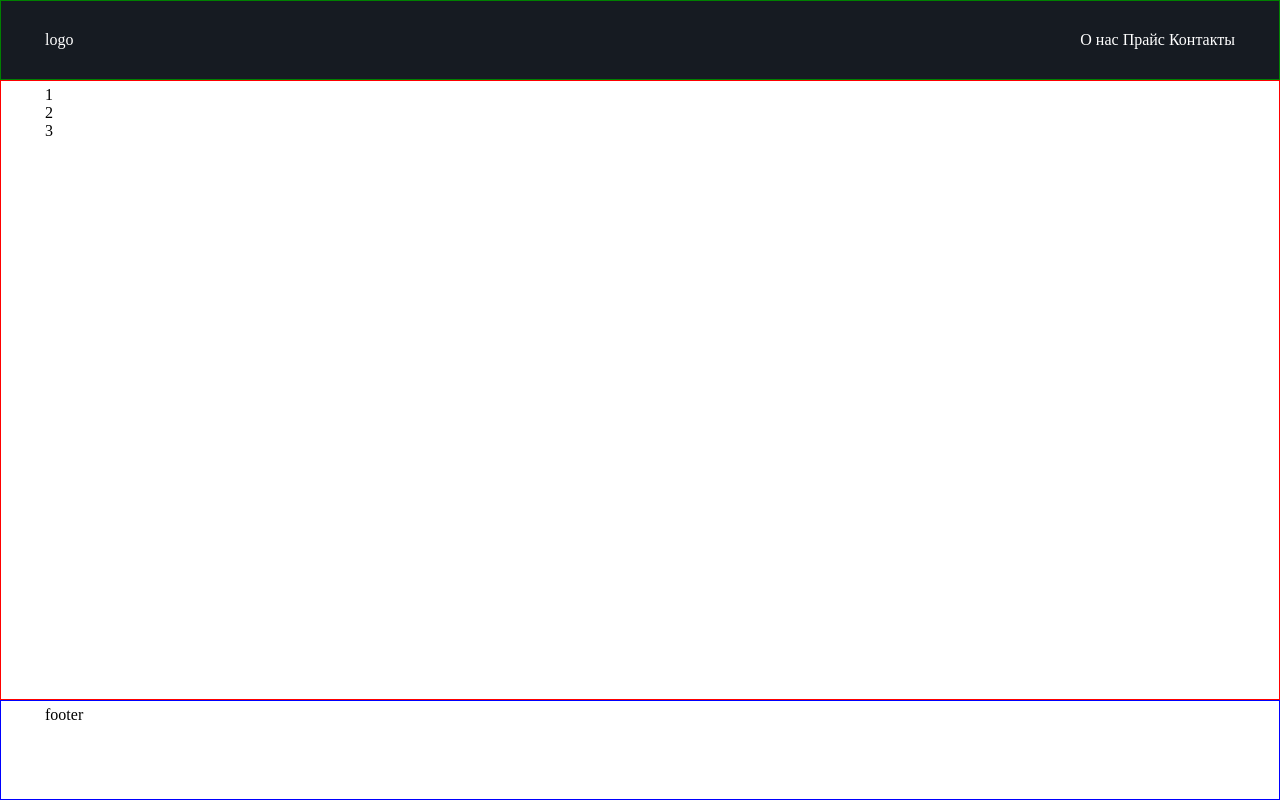
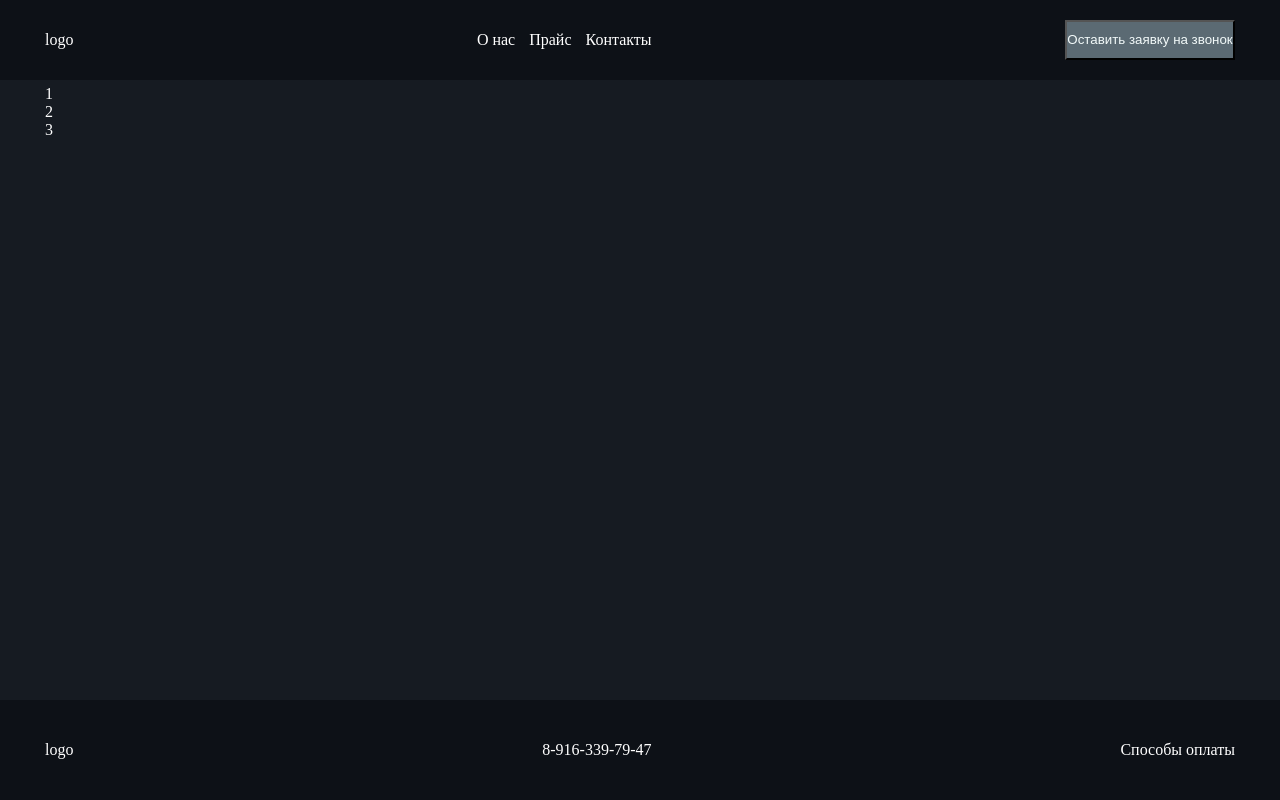
Before and after one commit to weezyvasya/sitevisitkanew, a website: page index.html in a window 1280 px wide. Drawn offline with Linux system fonts and the light colour scheme.

Commit message:
homework

```diff
--- a/index.html
+++ b/index.html
@@ -19,21 +19,26 @@
                             <li><a class="header-link" href="">Контакты</a></li>
                         </ul>
                     </nav>
+                    <div class="header-subscription">
+                        <button class="header-btn header-btn_click"><span>Оставить заявку на звонок</span></button>
+                    </div>
                 </div>
             </div>
         </header>
         <main class="main">
             <div class="container">
-                <section>1</section>
-                <section>2</section>
-                <section>3</section>
+                <section class="main-section">1</section>
+                <section class="main-section">2</section>
+                <section class="main-section">3</section>
                 <p></p>
             </div>
         </main>
         <footer class="footer">
             <div class="container">
                 <div class="footer-content">
-                    footer
+                    <div>logo</div>
+                    <div>8-916-339-79-47</div>
+                    <div>Способы оплаты</div>
                 </div>
             </div>
         </footer>
--- a/scss/daseSettings.scss
+++ b/scss/daseSettings.scss
@@ -29,17 +29,17 @@ body {
 .header{
     width: 100%;
     height: 80px;
-    border: 1px solid green;
+    // border: 1px solid green;
     flex-shrink: 0;
 }
 .main {
  width: 100%;
  flex-grow: 1;
- border: 1px solid red;
+//  border: 1px solid red;
 }
 .footer{
     width: 100%;
     height: 100px;
-    border: 1px solid blue;
+    // border: 1px solid blue;
     flex-shrink: 0;
 }
--- a/scss/footer.scss
+++ b/scss/footer.scss
@@ -0,0 +1,9 @@
+footer{
+    background-color: $supportColor;
+    color: white;
+}
+.footer-content{
+    width: 100%;
+    height: 100%;
+    @include position(space-between);
+}
--- a/scss/header.scss
+++ b/scss/header.scss
@@ -13,13 +13,68 @@
     text-decoration: none;
     color: $colorText;
     margin-right: 10px;
-    &:last-child{
-        margin-right: 0px;
-    }
+    // &:last-child{
+    //     margin-right: 0px;
+    // }
 }
 
 .header{
-    background-color: $mainColor;
+    background-color: $supportColor;
     color: $colorText;
 
 }
+.header-btn{
+    width: 170px;
+    height: 40px;
+    background-color: $btnColor;
+    color: white;
+    text-align: center;
+    line-height: 20px;
+    cursor: pointer;
+    margin: 5em 0; /* Отступ кнопок */;
+    transition: all 0.5s;
+    position: relative;
+}
+.header-btn_click span{
+    transition: all 0.3s;
+}
+header-btn_click::before{
+    content: '';
+    position: absolute;
+    bottom: 0;
+    left: 0;
+    width: 100%;
+    height: 100%;
+    z-index: 1;
+    opacity: 0;
+    transition: all 0.3s;
+    border-top-width: 1px;
+    border-bottom-width: 1px;
+    border-top-style: solid;
+    border-bottom-style: solid;
+    border-top-color: rgba(131,190,197,0.5);
+    border-bottom-color: rgba(131,190,197,0.5);
+    transform: scale(0.1, 1);
+}
+.header-btn_click:hover span {
+    letter-spacing: 2px;
+}
+.header-btn_click:hover::before {
+    opacity: 1;
+    transform: scale(1, 1);
+}
+.header-btn_click::after {
+    content: '';
+    position: absolute;
+    bottom: 0;
+    left: 0;
+    width: 100%;
+    height: 100%;
+    z-index: 1;
+    transition: all 0.3s;
+    background-color: rgba(131,190,197,0.1);
+}
+.header-btn_click:hover::after {
+    opacity: 0;
+    transform: scale(0.1, 1);
+}
--- a/scss/main.scss
+++ b/scss/main.scss
@@ -0,0 +1,4 @@
+main{
+    background-color: $mainColor;
+    color: white;
+}
```
Also changed, not shown: style/index.css.
